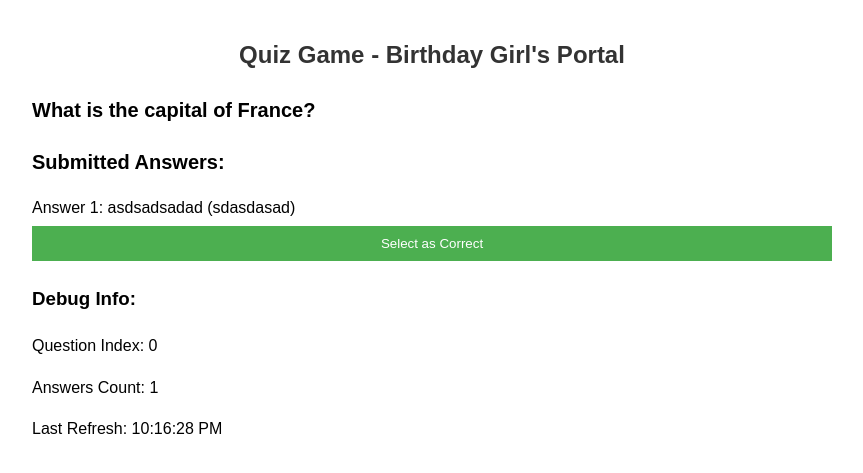
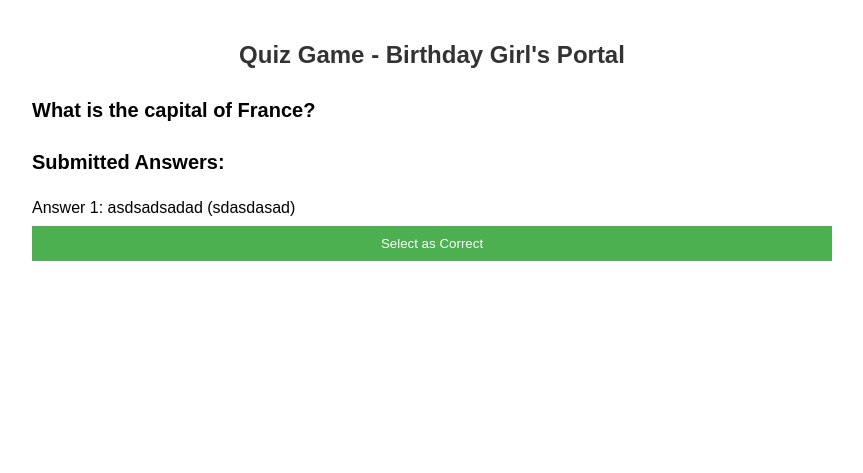
Before and after one commit to grand-cat-unknown/dahyeon_quiz, a Flask app: page /birthday_girl in a window 1280 px wide. Shown: the top 473 px of the page, without its empty margins (208-1071 px from the left). Run offline with Flask 3, Linux system fonts and the light colour scheme; data comes from the database, SQL or seed files in the repository; some libraries are stand-ins or nearby versions.

Commit message:
removed debug info

```diff
--- a/templates/birthday_girl.html
+++ b/templates/birthday_girl.html
@@ -22,12 +22,6 @@
                 </li>
             {% endfor %}
         </ul>
-    </div>
-    <div id="debug-info">
-        <h3>Debug Info:</h3>
-        <p>Question Index: {{ debug_info.question_index }}</p>
-        <p>Answers Count: {{ debug_info.answers_count }}</p>
-        <p>Last Refresh: <span id="refresh-time"></span></p>
     </div>
 
     <script src="//code.jquery.com/jquery-3.6.0.min.js"></script>
```
